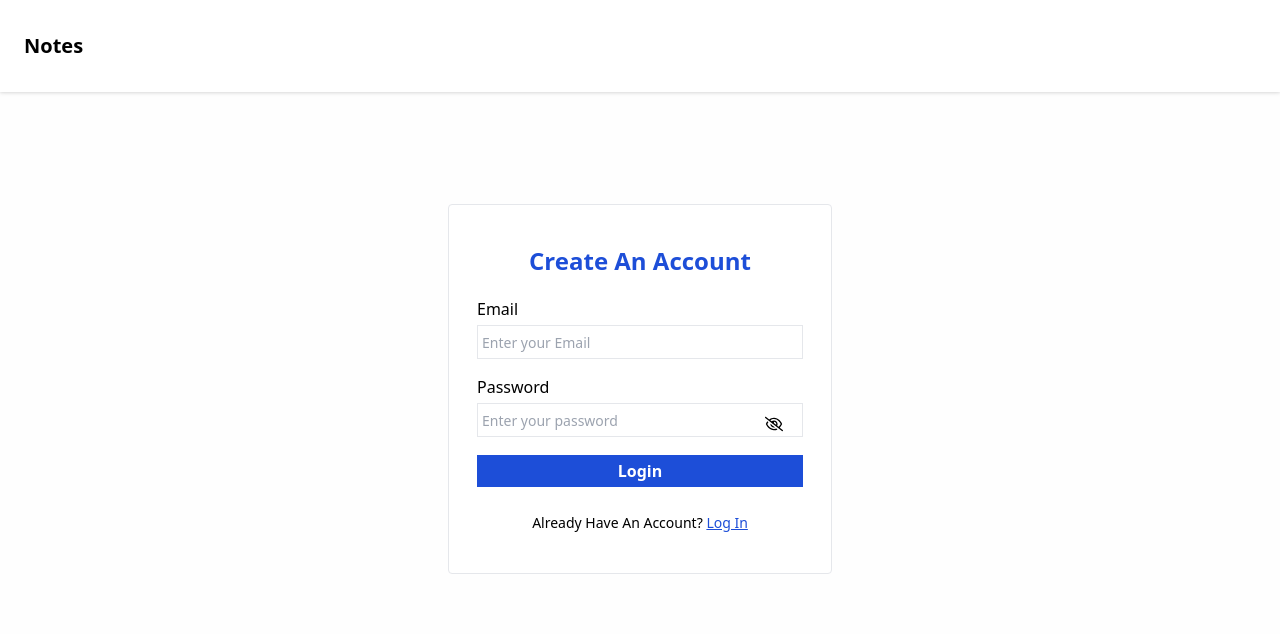
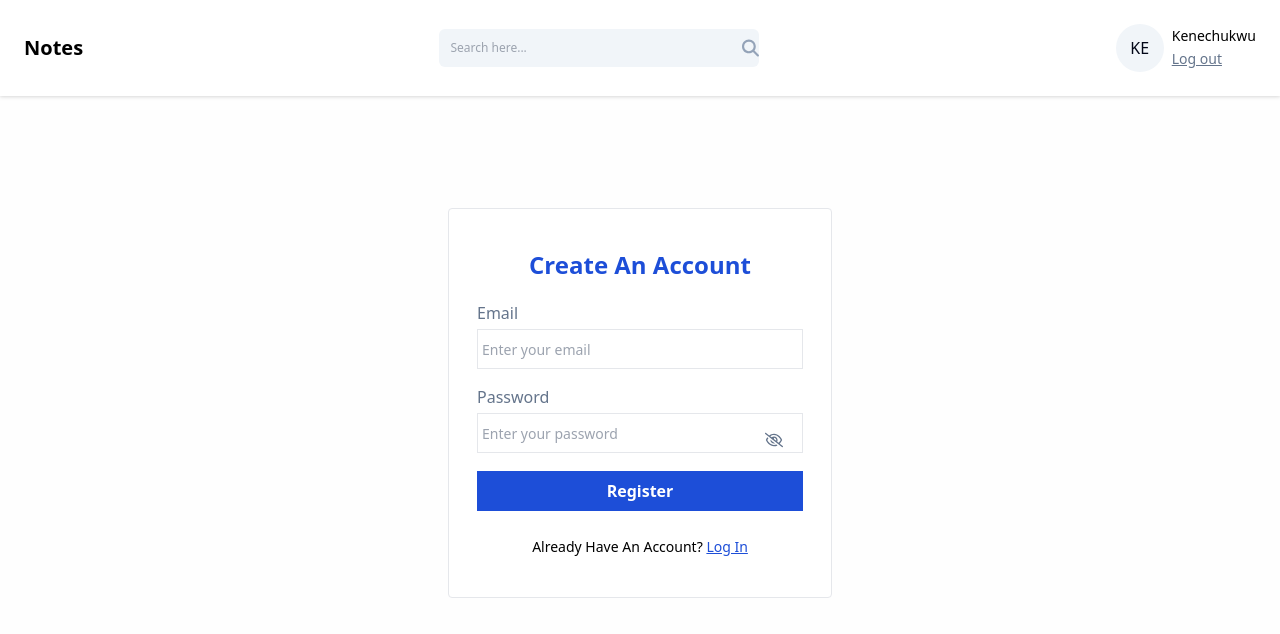
Before and after one commit to Kene10-codes/notes-app, a React (Vite) app in the folder frontend/: page /register in a window 1280 px wide. Shown: the top 634 px of the page. Built offline with nearby package versions, Linux system fonts and the light colour scheme.

Commit message:
Working on the UI

```diff
--- a/frontend/src/components/InputPassword.jsx
+++ b/frontend/src/components/InputPassword.jsx
@@ -16,20 +16,20 @@ const InputPassword = ({ value, onChange, placeholder, name }) => {
                 name={name}
                 onChange={onChange}
                 placeholder={placeholder || 'Password'}
-                className="border p-1 placeholder:text-sm focus:outline focus:outline-blue-300 w-full"
+                className="border p-1 placeholder:text-sm h-10 focus:outline focus:outline-blue-300 w-full"
             />
 
             <div className="absolute left-72 bottom-1">
                 {isShowPassword ? (
                     <FaRegEye
                         size={18}
-                        className="text-current cursor-pointer"
+                        className="text-slate-500 cursor-pointer"
                         onClick={() => toggleShowPassword()}
                     />
                 ) : (
                     <FaRegEyeSlash
                         size={18}
-                        className="text-current cursor-pointer"
+                        className="text-slate-500 cursor-pointer"
                         onClick={() => toggleShowPassword()}
                     />
                 )}
--- a/frontend/src/components/Navbar.jsx
+++ b/frontend/src/components/Navbar.jsx
@@ -1,7 +1,21 @@
+import { useState } from 'react'
+import { useNavigate } from 'react-router-dom'
+import Profile from './Profile'
+import Search from './Search'
+
 const Navbar = () => {
+    const [logout, setLogout] = useState(false)
+    const Navigate = useNavigate()
+
+    const onLogout = () => {
+        Navigate('/login')
+        setLogout(true)
+    }
     return (
         <div className="bg-white flex items-center justify-between p-6 drop-shadow">
             <h2 className="font-semibold text-xl text-black py-2">Notes</h2>
+            <Search />
+            <Profile onLogout={onLogout} />
         </div>
     )
 }
--- /dev/null
+++ b/frontend/src/components/Profile.jsx
@@ -0,0 +1,24 @@
+import React from 'react'
+import { getInitials } from '../utils/helpers'
+
+const Profile = ({ onLogout }) => {
+    return (
+        <div className="flex items-center  justify-center gap-2">
+            <div className="w-12 h-12 rounded-full flex items-center justify-center text-slate-950 font-medium bg-slate-100">
+                {getInitials('Kenechukwu Emma')}
+            </div>
+
+            <div>
+                <p className="text-sm font-medium">Kenechukwu</p>
+                <button
+                    className="text-sm underline text-slate-500"
+                    onClick={onLogout}
+                >
+                    Log out
+                </button>
+            </div>
+        </div>
+    )
+}
+
+export default Profile
--- /dev/null
+++ b/frontend/src/components/Search.jsx
@@ -0,0 +1,22 @@
+import React from 'react'
+import { FaMagnifyingGlass } from 'react-icons/fa6'
+
+const Search = ({ value, onChange, handleSeach, onClearSearch }) => {
+    return (
+        <div className="w-80 flex items-center justify-center rounded-md bg-slate-100">
+            <input
+                type="text"
+                placeholder="Search here..."
+                onChange={onchange}
+                className="w-full text-xs bg-transparent outline-none p-[11px]"
+            />
+
+            <FaMagnifyingGlass
+                size={18}
+                className="text-slate-400 cursor-pointer hover:text-slate-100"
+            />
+        </div>
+    )
+}
+
+export default Search
--- a/frontend/src/pages/Login.jsx
+++ b/frontend/src/pages/Login.jsx
@@ -2,11 +2,16 @@ import React, { useState } from 'react'
 import { Link } from 'react-router-dom'
 import Navbar from '../components/Navbar'
 import InputPassword from '../components/inputPassword'
+import { validateEmail } from '../utils/helpers'
 
 const Login = () => {
     const [data, setData] = useState({
         email: '',
         password: '',
+    })
+    const [error, setError] = useState({
+        emailError: null,
+        passwordError: null,
     })
 
     // HANDLE INPUT CHANGE
@@ -18,33 +23,68 @@ const Login = () => {
             [name]: value,
         })
     }
+
+    // HANDLE LOGIN
+    const handleLogin = (e) => {
+        e.preventDefault()
+
+        if (!validateEmail(data.email)) {
+            setError({
+                emailError: 'Please enter a valid email',
+                passwordError: '',
+            })
+            return
+        }
+
+        if (!data.password) {
+            setError({
+                emailError: '',
+                passwordError: 'Please enter a valid password',
+            })
+            return
+        }
+
+        // CLEAR ERRORS
+        setError({
+            emailError: '',
+            passwordError: '',
+        })
+    }
     return (
         <>
             <Navbar />
             <div className="flex items-center justify-center mt-28">
                 <div className="w-96 border rounded bg-white px-7 py-10">
-                    <form onSubmit={() => {}}>
-                        <h4 className="text-2xl mb-3 text-center font-bold text-blue-700">
+                    <form onSubmit={handleLogin}>
+                        <h4 className="text-2xl mb-3 text-center font-black text-blue-700">
                             Login
                         </h4>
                         <div className="flex  flex-col py-2">
                             <label
                                 htmlFor="email"
-                                className="pb-1 text-black-600"
+                                className="pb-1 text-black-600 text-slate-500"
                             >
                                 Email
                             </label>
                             <input
                                 type="text"
-                                placeholder="Enter your Email"
-                                className="input-box border p-1 placeholder:text-sm focus:outline focus:outline-blue-300"
+                                placeholder="Enter your email"
+                                value={data.email}
+                                onChange={handleInputChange}
+                                name="email"
+                                className="input-box border p-1 placeholder:text-sm h-10 focus:outline focus:outline-blue-300"
                             />
                         </div>
 
+                        {error.emailError && (
+                            <p className="text-red-500 text-sm font-semibold ">
+                                {error.emailError}
+                            </p>
+                        )}
                         <div className="flex  flex-col py-2">
                             <label
                                 htmlFor="password"
-                                className="pb-1 text-black-600"
+                                className="pb-1 text-slate-500"
                             >
                                 Password
                             </label>
@@ -56,9 +96,15 @@ const Login = () => {
                             />{' '}
                         </div>
 
+                        {error.passwordError && (
+                            <p className="text-red-500 text-sm font-semibold ">
+                                {error.passwordError}
+                            </p>
+                        )}
+
                         <button
                             type="submit"
-                            className="btn-primary bg-blue-700 my-2.5 h-14k w-full text-white py-1 font-semibold cursor-pointer text-md "
+                            className="btn-primary bg-blue-700 my-2.5 h-10 w-full text-white py-1 font-semibold cursor-pointer text-md "
                         >
                             Login
                         </button>
@@ -69,7 +115,7 @@ const Login = () => {
                                 to="/register"
                                 className="text-medium underline text-blue-700"
                             >
-                                Register here
+                                Register
                             </Link>
                         </p>
                     </form>
--- a/frontend/src/pages/Register.jsx
+++ b/frontend/src/pages/Register.jsx
@@ -2,11 +2,16 @@ import React, { useState } from 'react'
 import Navbar from '../components/Navbar'
 import { Link } from 'react-router-dom'
 import InputPassword from '../components/inputPassword'
+import { validateEmail } from '../utils/helpers'
 
 const Register = () => {
     const [data, setData] = useState({
         email: '',
         password: '',
+    })
+    const [error, setError] = useState({
+        emailError: null,
+        password: null,
     })
 
     // HANDLE INPUT CHANGE
@@ -17,36 +22,68 @@ const Register = () => {
             [name]: value,
         })
     }
+
+    // HANDLE FORM REGISTRATION
+    const handleRegistration = (e) => {
+        e.preventDefault()
+
+        if (!validateEmail(data.email)) {
+            setError({
+                passwordError: '',
+                emailError: 'Please enter a valid email address',
+            })
+            return
+        }
+
+        if (!data.password) {
+            setError({
+                emailError: '',
+                passwordError: 'Please enter the password',
+            })
+            return
+        }
+
+        // CLEAR ERRORS
+        setError({
+            emailError: '',
+            passwordError: '',
+        })
+    }
     return (
         <>
             <Navbar />
             <div className="flex items-center justify-center mt-28">
                 <div className="w-96 border rounded bg-white px-7 py-10">
-                    <form onSubmit={() => {}}>
-                        <h4 className="text-2xl mb-3 text-center font-bold text-blue-700">
+                    <form onSubmit={handleRegistration}>
+                        <h4 className="text-2xl mb-3 text-center font-black text-blue-700">
                             Create An Account
                         </h4>
                         <div className="flex  flex-col py-2">
                             <label
                                 htmlFor="email"
-                                className="pb-1 text-black-600"
+                                className="pb-1 text-slate-500"
                             >
                                 Email
                             </label>
                             <input
                                 type="text"
-                                placeholder="Enter your Email"
+                                placeholder="Enter your email"
                                 name="email"
                                 value={data.email}
                                 onChange={handleInputChange}
-                                className="input-box border p-1 placeholder:text-sm focus:outline focus:outline-blue-300"
+                                className="input-box border p-1 h-10  placeholder:text-sm focus:outline focus:outline-blue-300"
                             />
                         </div>
 
+                        {error.emailError && (
+                            <p className="text-red-500 text-sm font-semibold ">
+                                {error.emailError}
+                            </p>
+                        )}
                         <div className="flex  flex-col py-2">
                             <label
                                 htmlFor="password"
-                                className="pb-1 text-black-600"
+                                className="pb-1 text-slate-500"
                             >
                                 Password
                             </label>
@@ -57,12 +94,17 @@ const Register = () => {
                                 name="password"
                             />
                         </div>
+                        {error.passwordError && (
+                            <p className="text-red-500 text-sm font-semibold ">
+                                {error.passwordError}
+                            </p>
+                        )}
 
                         <button
                             type="submit"
-                            className="btn-primary bg-blue-700 my-2.5 w-full text-white py-1 font-semibold cursor-pointer text-md "
+                            className="btn-primary bg-blue-700 my-2.5 w-full h-10 text-white py-1 font-semibold cursor-pointer text-md "
                         >
-                            Login
+                            Register
                         </button>
 
                         <p className="text-sm text-center mt-4">
--- /dev/null
+++ b/frontend/src/utils/helpers.js
@@ -0,0 +1,19 @@
+export const validateEmail = (email) => {
+    return String(email)
+        .toLowerCase()
+        .match(
+            /^(([^<>()[\]\\.,;:\s@"]+(\.[^<>()[\]\\.,;:\s@"]+)*)|.(".+"))@((\[[0-9]{1,3}\.[0-9]{1,3}\.[0-9]{1,3}\.[0-9]{1,3}\])|(([a-zA-Z\-0-9]+\.)+[a-zA-Z]{2,}))$/
+        )
+}
+
+export const getInitials = (name) => {
+    if (!name) return ''
+    const words = name.split(' ')
+    let initials = ''
+
+    for (let i = 0; i < Math.min(words.length, 2); i++) {
+        initials += words[i][0]
+    }
+
+    return initials.toUpperCase()
+}
```
